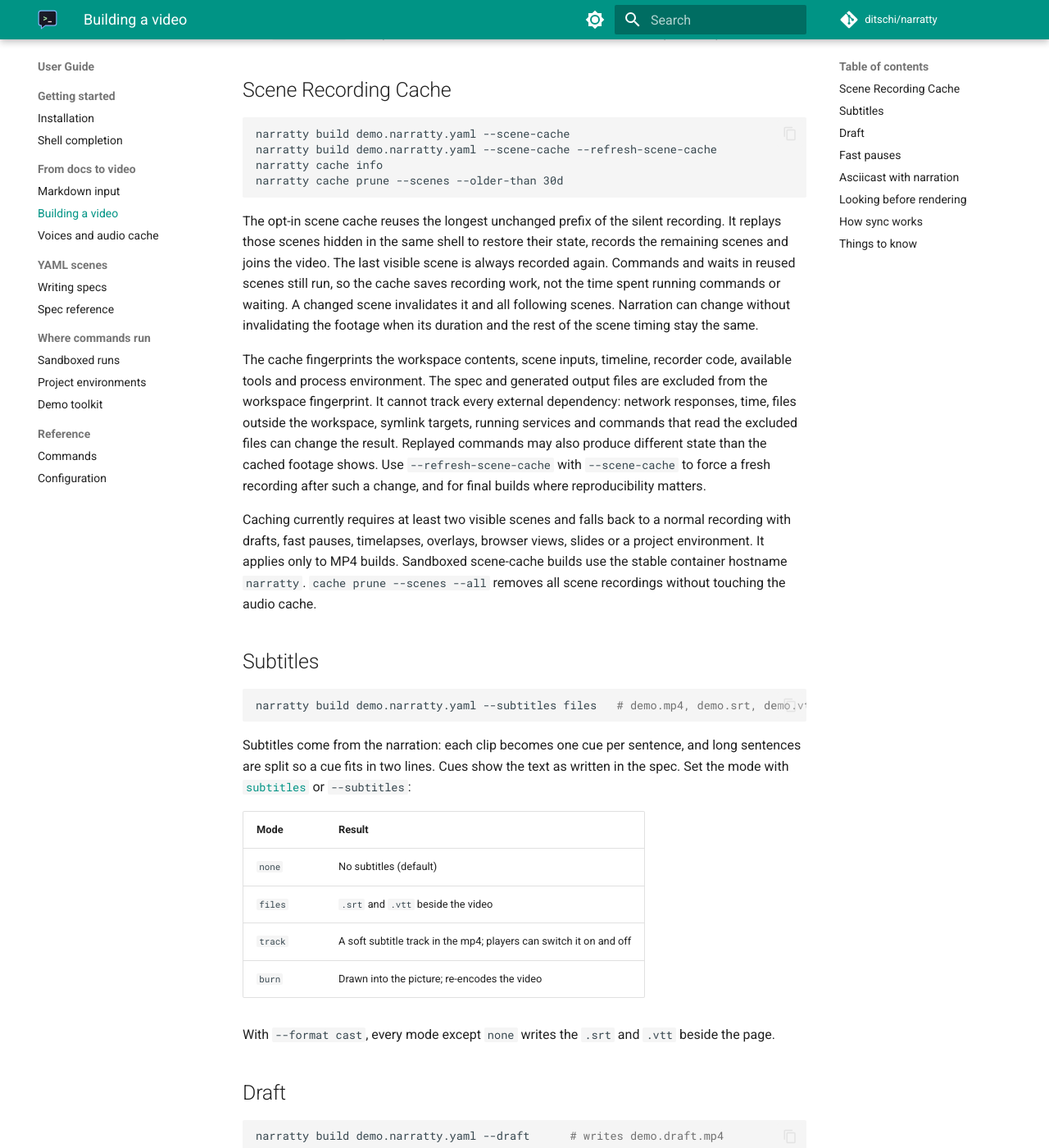
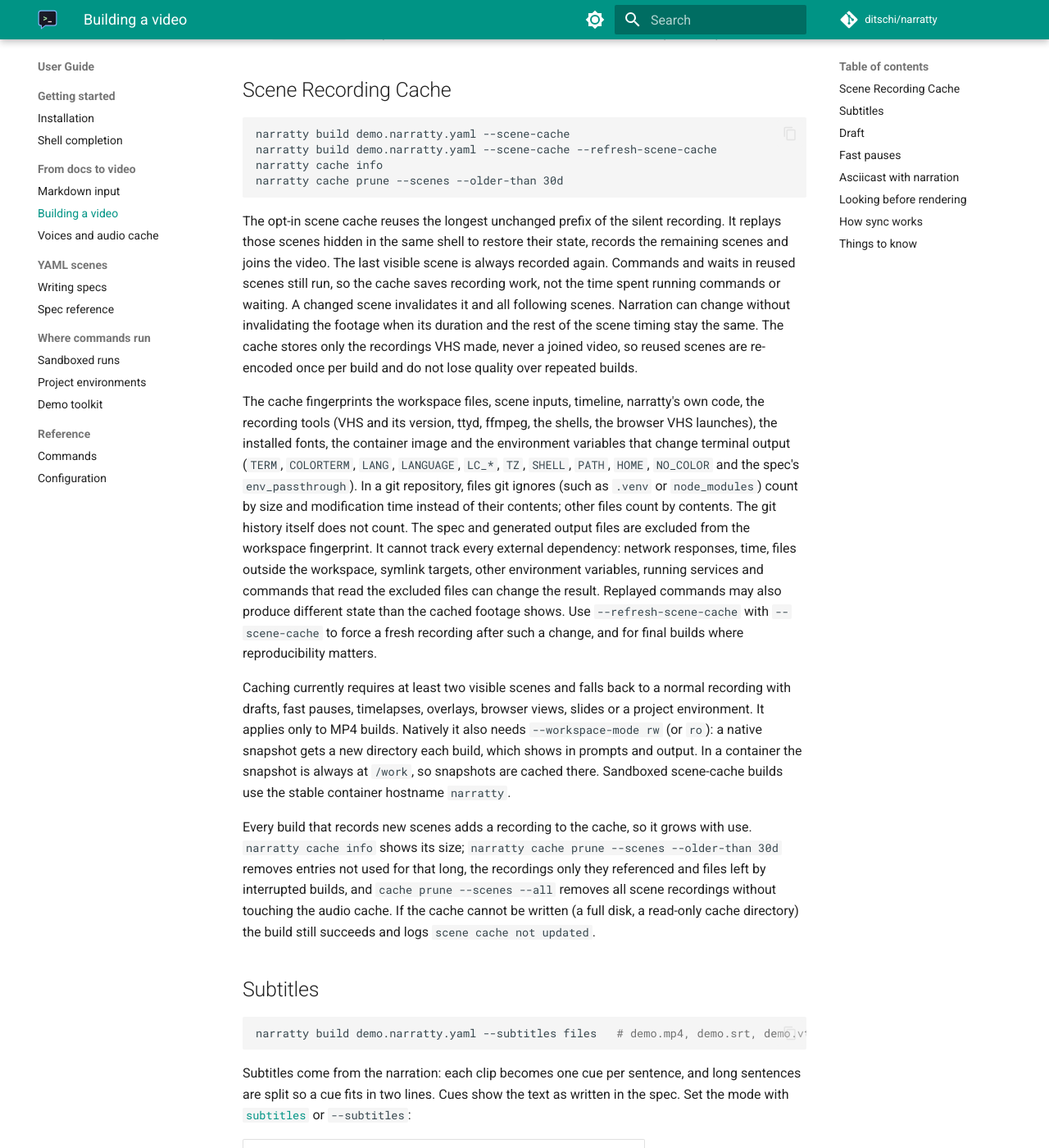
Before and after one commit to ditschi/narratty, an MkDocs documentation site: the page built from docs/user-guide/building.md, in a window 1280 px wide and 1400 px high, scrolled down 671 px. Shown: the whole window at 82% size. Built offline with MkDocs 1.6.1 and Material for MkDocs 9.7.7, drawn with Linux system fonts in a browser that asks for light colours; comment, search, counter and statistics services are not loaded; the version menu is left out.

Commit message:
docs: describe what the scene cache keys to and how to prune it
Co-Authored-By: Claude Opus 5.5 <noreply@anthropic.com>

```diff
--- a/docs/user-guide/building.md
+++ b/docs/user-guide/building.md
@@ -42,22 +42,39 @@ remaining scenes and joins the video. The last visible scene is always recorded
 Commands and waits in reused scenes still run, so the cache saves recording work, not
 the time spent running commands or waiting. A changed scene invalidates it and all
 following scenes. Narration can change without invalidating the footage when its
-duration and the rest of the scene timing stay the same.
+duration and the rest of the scene timing stay the same. The cache stores only the
+recordings VHS made, never a joined video, so reused scenes are re-encoded once per
+build and do not lose quality over repeated builds.
 
-The cache fingerprints the workspace contents, scene inputs, timeline, recorder code,
-available tools and process environment. The spec and generated output files are
-excluded from the workspace fingerprint. It cannot track every external dependency:
-network responses, time, files outside the workspace, symlink targets, running services
-and commands that read the excluded files can change the result. Replayed commands may
-also produce different state than the cached footage shows. Use
-`--refresh-scene-cache` with `--scene-cache` to force a fresh recording after such a
-change, and for final builds where reproducibility matters.
+The cache fingerprints the workspace files, scene inputs, timeline, narratty's own
+code, the recording tools (VHS and its version, ttyd, ffmpeg, the shells, the browser
+VHS launches), the installed fonts, the container image and the environment variables
+that change terminal output (`TERM`, `COLORTERM`, `LANG`, `LANGUAGE`, `LC_*`, `TZ`,
+`SHELL`, `PATH`, `HOME`, `NO_COLOR` and the spec's `env_passthrough`). In a git
+repository, files git ignores (such as `.venv` or `node_modules`) count by size and
+modification time instead of their contents; other files count by contents. The git
+history itself does not count. The spec and generated output files are excluded from
+the workspace fingerprint. It cannot track every external dependency: network
+responses, time, files outside the workspace, symlink targets, other environment
+variables, running services and commands that read the excluded files can change the
+result. Replayed commands may also produce different state than the cached footage
+shows. Use `--refresh-scene-cache` with `--scene-cache` to force a fresh recording
+after such a change, and for final builds where reproducibility matters.
 
 Caching currently requires at least two visible scenes and falls back to a normal
 recording with drafts, fast pauses, timelapses, overlays, browser views, slides or a
-project environment. It applies only to MP4 builds. Sandboxed scene-cache builds use
-the stable container hostname `narratty`. `cache prune --scenes --all` removes all
-scene recordings without touching the audio cache.
+project environment. It applies only to MP4 builds. Natively it also needs
+`--workspace-mode rw` (or `ro`): a native snapshot gets a new directory each build,
+which shows in prompts and output. In a container the snapshot is always at `/work`,
+so snapshots are cached there. Sandboxed scene-cache builds use the stable container
+hostname `narratty`.
+
+Every build that records new scenes adds a recording to the cache, so it grows with
+use. `narratty cache info` shows its size; `narratty cache prune --scenes --older-than 30d`
+removes entries not used for that long, the recordings only they referenced and files
+left by interrupted builds, and `cache prune --scenes --all` removes all scene recordings
+without touching the audio cache. If the cache cannot be written (a full disk, a
+read-only cache directory) the build still succeeds and logs `scene cache not updated`.
 
 ## Subtitles
 
```
Also changed, not shown: docs/user-guide/commands.md (+1 -1 lines), docs/user-guide/container.md (+6 -1 lines).
